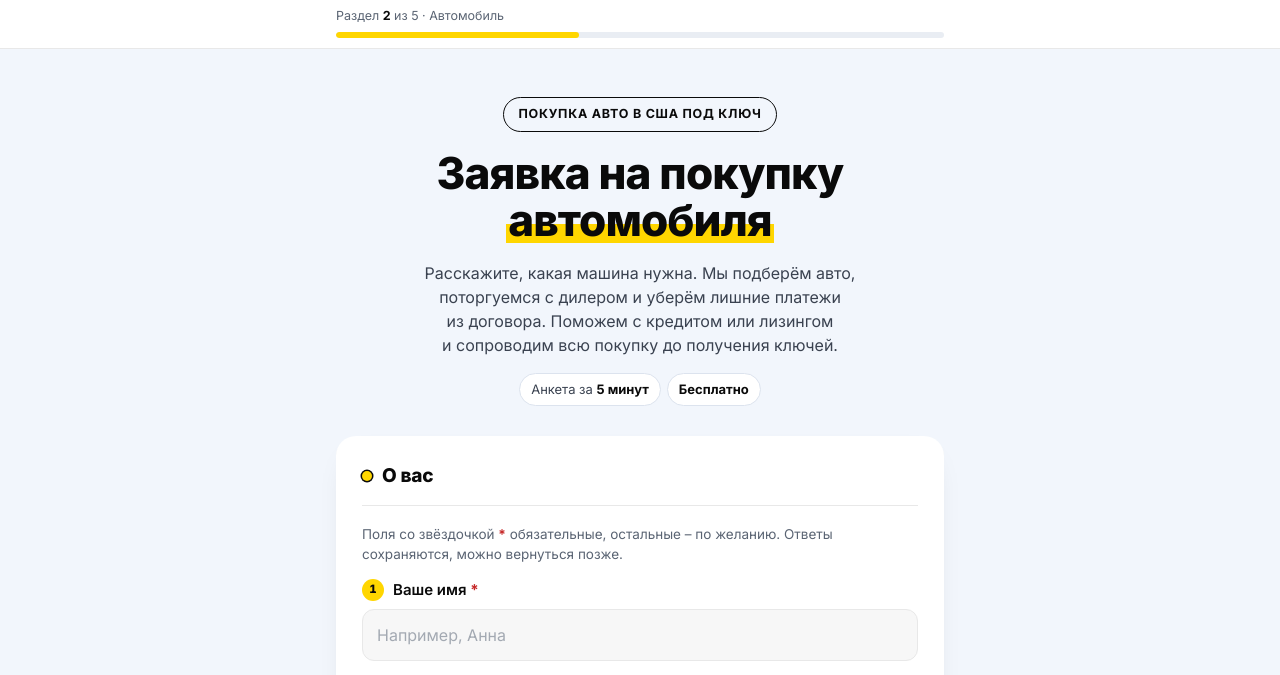
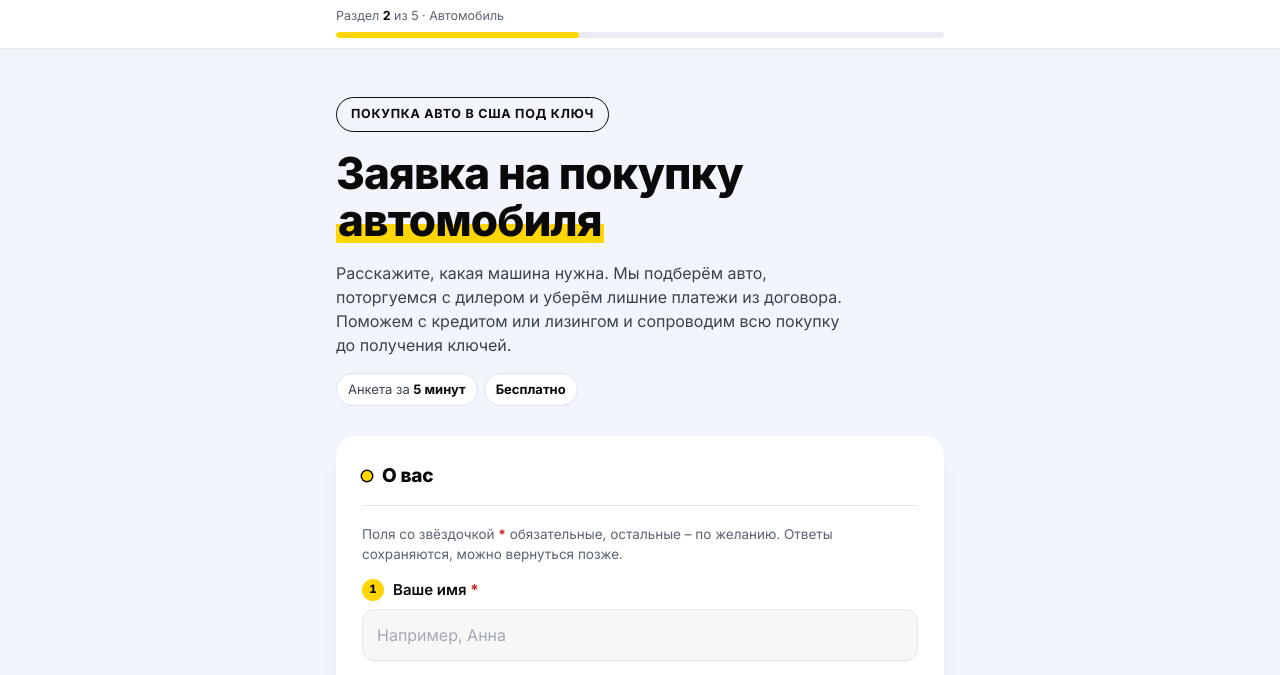
Before and after one commit to malinnikoff/auto, a plain HTML site: page zayavka/index.html in a window 1280 px wide. Shown: the part 53-728 px from the top of the page. Drawn offline with Linux system fonts and the light colour scheme.

Commit message:
Анкета: шапка по левому краю, подзаголовок без балансировки строк
Co-Authored-By: Claude Opus 5.5 <noreply@anthropic.com>

```diff
--- a/zayavka/index.html
+++ b/zayavka/index.html
@@ -36,13 +36,13 @@
       .to-site { display: inline-flex; align-items: center; min-height: 40px; padding: 8px 14px; border: 1.5px solid var(--ink); border-radius: 11px; font-size: 14.5px; font-weight: 700; text-decoration: none; color: var(--ink); background: var(--surface); }
 
       .wrap { max-width: 560px; margin: 0 auto; padding: 0 16px 40px; }
-      header.top { padding: 34px 0 6px; text-align: center; }
+      header.top { padding: 34px 0 6px; text-align: left; }
       .kicker { display: inline-block; margin: 0 0 18px; padding: 7px 14px; border-radius: 999px; border: 1.5px solid var(--ink); font-size: 12.5px; font-weight: 700; letter-spacing: .06em; text-transform: uppercase; }
       h1 { margin: 0; font-size: clamp(32px, 9.4vw, 44px); line-height: 1.08; font-weight: 800; letter-spacing: -.02em; text-wrap: balance; }
       h1 .h1-main { display: block; }
       h1 .h1-accent { display: inline; background: linear-gradient(transparent 58%, var(--yellow) 58%, var(--yellow) 92%, transparent 92%); padding: 0 2px; }
-      .sub { margin: 16px auto 0; max-width: 31em; color: var(--ink-2); font-size: 16px; line-height: 1.5; text-wrap: balance; }
-      .meta { display: flex; flex-wrap: wrap; justify-content: center; gap: 6px; margin-top: 16px; }
+      .sub { margin: 16px 0 0; max-width: 34em; color: var(--ink-2); font-size: 16px; line-height: 1.5; text-wrap: pretty; }
+      .meta { display: flex; flex-wrap: wrap; justify-content: flex-start; gap: 6px; margin-top: 16px; }
       .meta span { font-size: 13px; padding: 6px 11px; border-radius: 999px; background: var(--surface); color: var(--ink-2); border: 1px solid var(--line-2); }
       .meta b { color: var(--ink); }
       body:not(.client-mode) .meta { display: none; }
```
